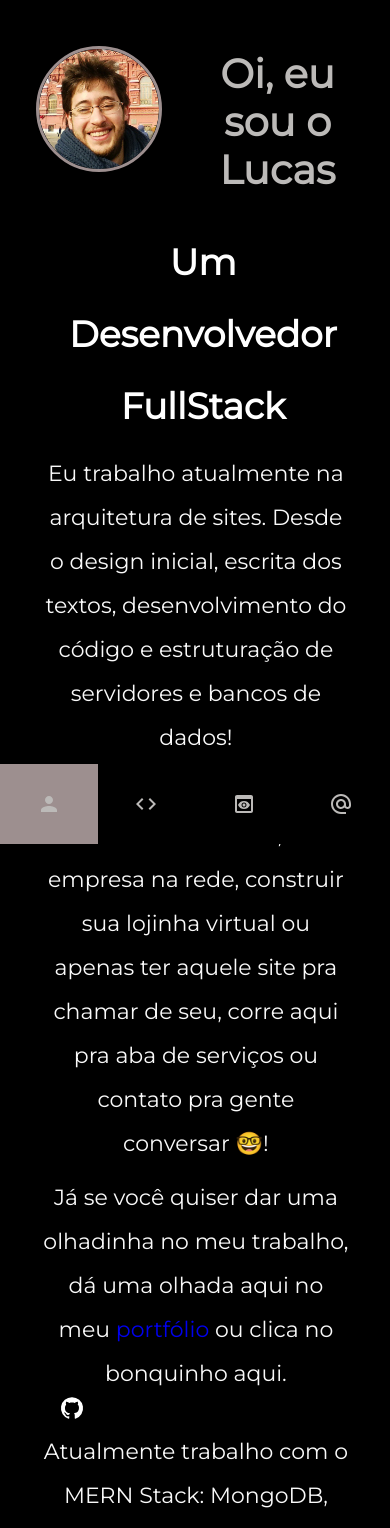
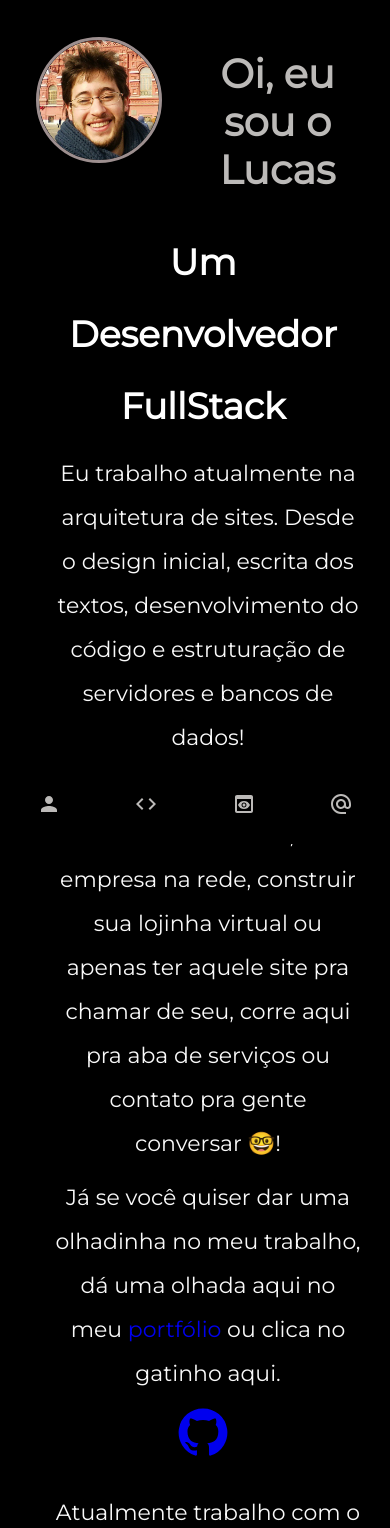
Before and after one commit to Lukelupus/react-professional-resume, a React (Create React App) app: page /profile in a window 390 px wide. Shown: the top 1528 px of the page. Built offline with nearby package versions, Linux system fonts and the light colour scheme.

Commit message:
Fixed anchor tags hover state.

```diff
--- a/public/styles/styles.css
+++ b/public/styles/styles.css
@@ -60,6 +60,16 @@ a {
     text-decoration: none;
 }
 
+
+a:visited {
+    color: var(--bg-secondary);
+}
+
+a:hover {
+    color: white;
+}
+
+
 /* Navbar */
 
 .navbar {
@@ -117,6 +127,7 @@ a {
     margin: 0 1.5rem;
     transition: 200ms ease;
 }
+
 
 .logo {
     font-weight: bold;
@@ -358,10 +369,17 @@ a {
 
 .skill-page {
     margin-top: 0;
+    align-items: center;
+    justify-content: center;
 }
 
-.skill-page .wrapper {
-    margin-top: 0;
+.skill-page .h1 {
+    align-items: center;
+}
+
+.skill-column {
+    align-items: center;
+    justify-content: center;
 }
 .skill-heading {
     font-size: 56px;
@@ -380,6 +398,7 @@ a {
     align-items: left;
     justify-content: center;
     gap: 2rem;
+    margin: 0 0 3rem 3rem;
 
 }
 
@@ -515,10 +534,6 @@ a {
     100% {left:10%;}
   }
 
-@keyframes mobileIcon {
-    0%   {background-color: black;}
-    100% {background-color: var(--bg-secondary);}
-  }
 
 
 /* Design Responsivo */
@@ -530,10 +545,7 @@ a {
     main {
         margin:0
     }
-    .profile-icon-mobile {
-        animation: mobileIcon 1s ease-in forwards;
-        animation-delay: 3.5s;
-    }
+
 
     .navbar {
         bottom: 0;
@@ -575,11 +587,16 @@ a {
 
     }
 
+    .profile-icon {
+       transform:scale(2.2);
+       margin: 1.5rem 0;
+    }
+
     .profile-img {
         width: 120px;
         height: 120px;
         left: 36%;
-        top: 2%;
+        top: 1%;
         animation: profileImgMobile 1s ease-in forwards;
         animation-delay: 1s;
         animation-duration: 500ms;
@@ -606,7 +623,8 @@ a {
 
     .profile-description {
         font-size: 20px;
-        justify-content: left;
+        justify-content: center;
+        align-items: center;
         margin-top: 2rem;
 
     }
@@ -627,6 +645,8 @@ a {
     .skills {
         display: flex;
         flex-direction: column;
+        justify-content: center;
+        align-items: center;
     }
 
     .skill-heading {
@@ -636,11 +656,11 @@ a {
 
     .wrapper {
         position: absolute;
-        margin-top: 25rem;
         opacity: 0;
         animation: landingPageAnimation 3s ease forwards;
-        animation-delay: 2.5s;
+        animation-delay: 1s;
         animation-duration: 1000ms;
+
 
     }
 
--- a/src/pages/Profile.jsx
+++ b/src/pages/Profile.jsx
@@ -15,8 +15,8 @@ function Profile() {
                     <h3 className="profile-subtitle">Um Desenvolvedor FullStack</h3>
                     <p className="profile-content">Eu trabalho atualmente na arquitetura de sites. Desde o design inicial, escrita dos textos, desenvolvimento do código e estruturação de servidores e bancos de dados!</p>
                     <p className="profile-content">Então se você quer colocar sua cara no mundo, sua empresa na rede, construir sua lojinha virtual ou apenas ter aquele site pra chamar de seu, corre aqui pra aba de serviços ou contato pra gente conversar 🤓!</p>
-                    <p className="profile-content">Já se você quiser dar uma olhadinha no meu trabalho, dá uma olhada aqui no meu <a href="https://github.com/lukelupus">portfólio</a> ou clica no bonquinho aqui.</p>
-                    <GitHubIcon className="icon" />
+                    <p className="profile-content">Já se você quiser dar uma olhadinha no meu trabalho, dá uma olhada aqui no meu <a href="https://github.com/lukelupus" target="_blank" rel="noreferrer">portfólio</a> ou clica no gatinho aqui.</p>
+                    <a href="https://github.com/lukelupus" target="_blank" rel="noreferrer"><GitHubIcon className="profile-icon" /></a>
                     <p className="profile-content"> Atualmente trabalho com o MERN Stack: MongoDB, Express, React e Node.</p>
                     <h3 className="profile-subtitle-service">Serviços</h3>
                 </div>
```
